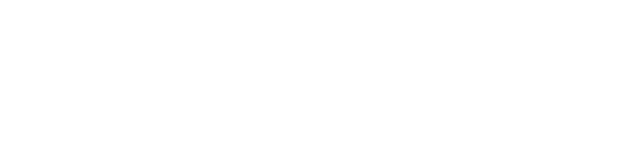
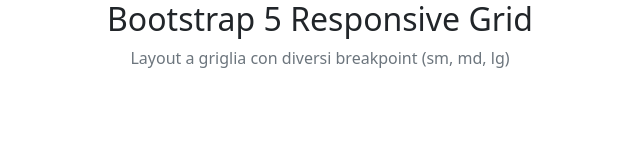
Before and after one commit to stefanosorrenti/htmlcss-bootstrap-layout, a plain HTML site: page index.html in a window 1280 px wide. Shown: the whole page, without its empty margins (320-960 px from the left). Drawn offline with nearby package versions, Linux system fonts and the light colour scheme.

Commit message:
Add Header

```diff
--- a/index.html
+++ b/index.html
@@ -13,7 +13,17 @@
 
 <body>
 
+    <!--Header-->
+    <div class="container">
+        <header class="text-center">
+            <h1 class="fs-2">Bootstrap 5 Responsive Grid</h1>
+            <p class="fs-6 text-secondary">Layout a griglia con diversi breakpoint (sm, md, lg)</p>
+        </header>
 
+        <main>
+
+        </main>
+    </div>
 
 
 
```
